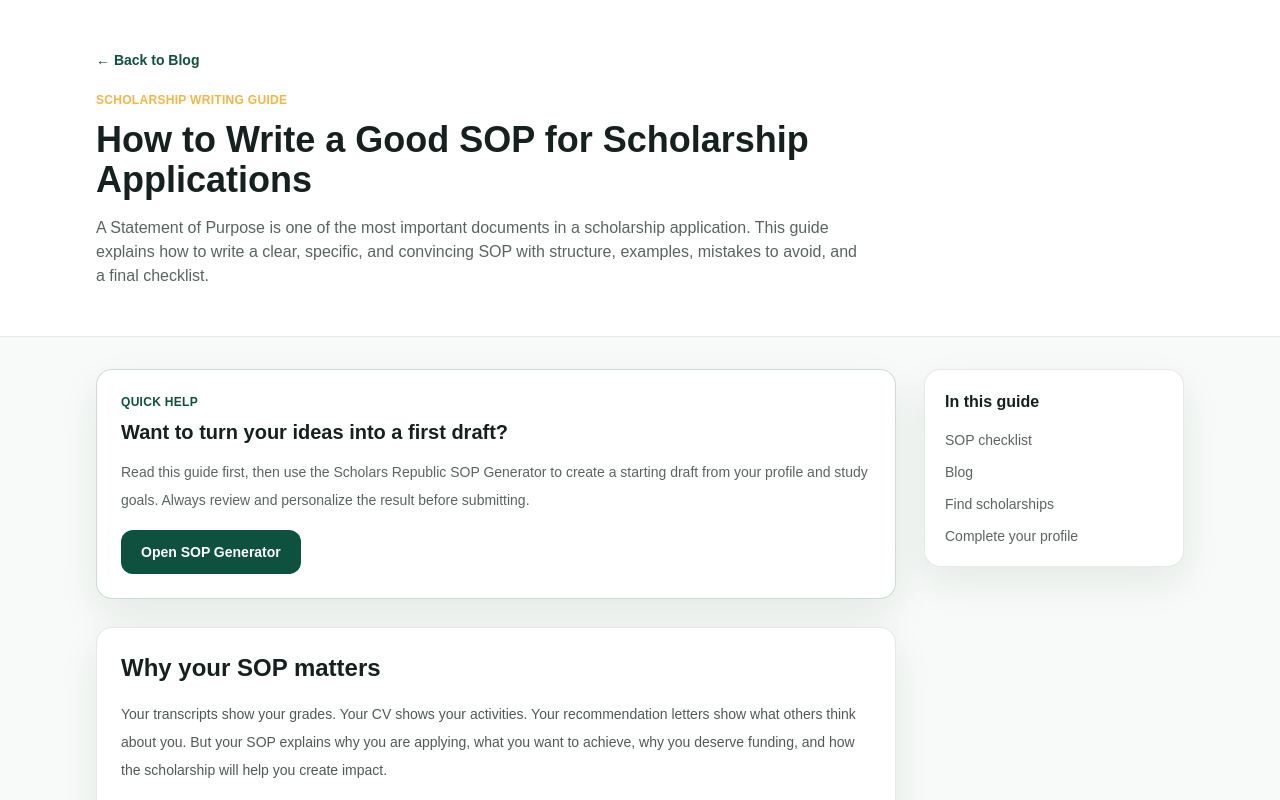
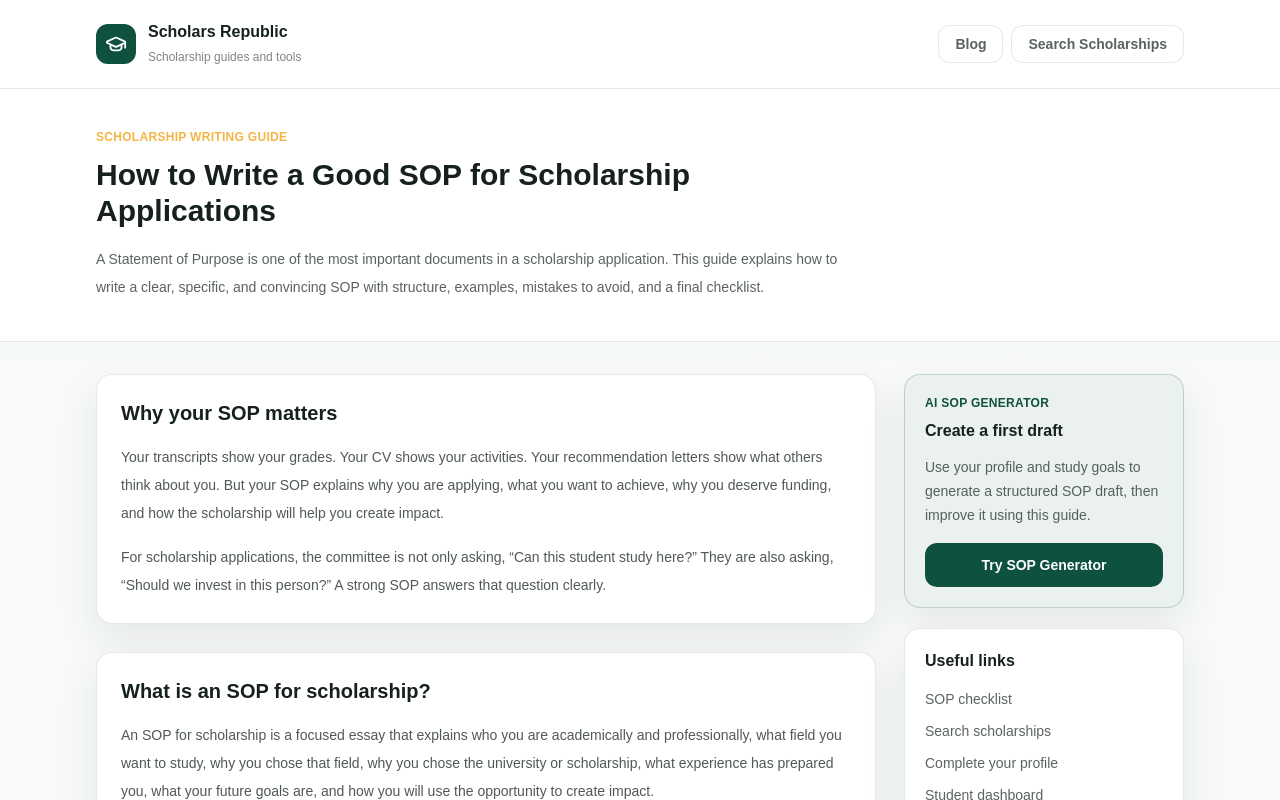
Before and after one commit to asmatkhan925/scholarsrepublic, a Next.js app in the folder frontend/: page /guides/how-to-write-sop-for-scholarship in a window 1280 px wide. Shown: the top 800 px of the page. Built offline with nearby package versions, Linux system fonts and the light colour scheme; no server answers.

Commit message:
Polish SOP guide layout and sidebar

```diff
--- a/frontend/src/app/guides/how-to-write-sop-for-scholarship/page.tsx
+++ b/frontend/src/app/guides/how-to-write-sop-for-scholarship/page.tsx
@@ -1,4 +1,6 @@
 import Link from "next/link";
+import type { ReactNode } from "react";
+import { GraduationCap } from "lucide-react";
 
 export const metadata = {
   title: "How to Write a Good SOP for Scholarships | Scholars Republic",
@@ -118,14 +120,14 @@ function Section({
 }: {
   id?: string;
   title: string;
-  children: React.ReactNode;
+  children: ReactNode;
 }) {
   return (
     <section
       id={id}
       className="rounded-2xl border border-ink/10 bg-white p-5 shadow-soft md:p-6"
     >
-      <h2 className="text-xl font-bold text-ink md:text-2xl">{title}</h2>
+      <h2 className="text-xl font-bold text-ink">{title}</h2>
       <div className="mt-4 text-sm leading-7 text-ink/75">{children}</div>
     </section>
   );
@@ -133,26 +135,54 @@ function Section({
 
 export default function SOPGuidePage() {
   return (
-    <main className="bg-cream/40">
+    <main className="min-h-screen bg-cream/40">
       <section className="border-b border-ink/10 bg-white">
-        <div className="mx-auto max-w-6xl px-5 py-10 md:px-8 md:py-12">
-          <div className="max-w-3xl">
-            <Link
-              href="/blog"
-              className="text-sm font-semibold text-pine hover:underline"
-            >
-              ← Back to Blog
+        <div className="mx-auto max-w-6xl px-5 py-5 md:px-8">
+          <div className="flex flex-col gap-4 md:flex-row md:items-center md:justify-between">
+            <Link href="/" className="flex items-center gap-3 text-ink">
+              <span className="flex h-10 w-10 items-center justify-center rounded-xl bg-pine text-white">
+                <GraduationCap size={22} aria-hidden="true" />
+              </span>
+              <span>
+                <span className="block text-base font-bold">
+                  Scholars Republic
+                </span>
+                <span className="text-xs text-ink/55">
+                  Scholarship guides and tools
+                </span>
+              </span>
             </Link>
 
-            <p className="mt-5 text-xs font-semibold uppercase tracking-wide text-saffron">
+            <div className="flex flex-wrap gap-2 text-sm font-semibold">
+              <Link
+                href="/blog"
+                className="rounded-xl border border-ink/10 bg-white px-4 py-2 text-ink/70 transition hover:bg-ink/5 hover:text-ink"
+              >
+                Blog
+              </Link>
+              <Link
+                href="/scholarships"
+                className="rounded-xl border border-ink/10 bg-white px-4 py-2 text-ink/70 transition hover:bg-ink/5 hover:text-ink"
+              >
+                Search Scholarships
+              </Link>
+            </div>
+          </div>
+        </div>
+      </section>
+
+      <section className="border-b border-ink/10 bg-white">
+        <div className="mx-auto max-w-6xl px-5 py-8 md:px-8 md:py-10">
+          <div className="max-w-3xl">
+            <p className="text-xs font-semibold uppercase tracking-wide text-saffron">
               Scholarship Writing Guide
             </p>
 
-            <h1 className="mt-3 text-3xl font-bold leading-tight text-ink md:text-4xl">
+            <h1 className="mt-3 text-2xl font-bold leading-tight text-ink md:text-3xl">
               How to Write a Good SOP for Scholarship Applications
             </h1>
 
-            <p className="mt-4 text-sm leading-7 text-ink/70 md:text-base">
+            <p className="mt-4 text-sm leading-7 text-ink/70">
               A Statement of Purpose is one of the most important documents in a
               scholarship application. This guide explains how to write a clear,
               specific, and convincing SOP with structure, examples, mistakes to
@@ -162,28 +192,8 @@ export default function SOPGuidePage() {
         </div>
       </section>
 
-      <div className="mx-auto grid max-w-6xl gap-7 px-5 py-8 md:px-8 lg:grid-cols-[minmax(0,1fr)_260px]">
+      <div className="mx-auto grid max-w-6xl gap-7 px-5 py-8 md:px-8 lg:grid-cols-[minmax(0,1fr)_280px]">
         <article className="space-y-7">
-          <section className="rounded-2xl border border-pine/20 bg-white p-5 shadow-soft md:p-6">
-            <p className="text-xs font-semibold uppercase tracking-wide text-pine">
-              Quick help
-            </p>
-            <h2 className="mt-2 text-xl font-bold text-ink">
-              Want to turn your ideas into a first draft?
-            </h2>
-            <p className="mt-3 text-sm leading-7 text-ink/70">
-              Read this guide first, then use the Scholars Republic SOP
-              Generator to create a starting draft from your profile and study
-              goals. Always review and personalize the result before submitting.
-            </p>
-            <Link
-              href="/dashboard/ai/sop"
-              className="mt-4 inline-flex rounded-xl bg-pine px-5 py-3 text-sm font-semibold text-white transition hover:bg-pine/90"
-            >
-              Open SOP Generator
-            </Link>
-          </section>
-
           <Section title="Why your SOP matters">
             <p>
               Your transcripts show your grades. Your CV shows your activities.
@@ -416,6 +426,27 @@ export default function SOPGuidePage() {
             </p>
           </Section>
 
+          <section className="rounded-2xl border border-pine/20 bg-gradient-to-r from-pine/10 via-white to-saffron/10 p-5 shadow-soft md:p-6">
+            <p className="text-xs font-semibold uppercase tracking-wide text-pine">
+              Scholars Republic AI Tool
+            </p>
+            <h2 className="mt-2 text-xl font-bold text-ink">
+              Ready to create your SOP draft?
+            </h2>
+            <p className="mt-3 text-sm leading-7 text-ink/70">
+              After reading this guide, use the Scholars Republic SOP Generator
+              to create a first draft from your profile, target scholarship,
+              field of study, and future goals. Use it as a starting point, then
+              personalize and verify every detail before submission.
+            </p>
+            <Link
+              href="/dashboard/ai/sop"
+              className="mt-4 inline-flex rounded-xl bg-pine px-5 py-3 text-sm font-semibold text-white transition hover:bg-pine/90"
+            >
+              Open SOP Generator
+            </Link>
+          </section>
+
           <Section title="Further reading">
             <ul className="space-y-3">
               <li>
@@ -463,20 +494,42 @@ export default function SOPGuidePage() {
         </article>
 
         <aside className="space-y-5 lg:sticky lg:top-6 lg:self-start">
+          <div className="rounded-2xl border border-pine/20 bg-pine/5 p-5 shadow-soft">
+            <p className="text-xs font-semibold uppercase tracking-wide text-pine">
+              AI SOP Generator
+            </p>
+            <h2 className="mt-2 text-base font-bold text-ink">
+              Create a first draft
+            </h2>
+            <p className="mt-3 text-sm leading-6 text-ink/70">
+              Use your profile and study goals to generate a structured SOP
+              draft, then improve it using this guide.
+            </p>
+            <Link
+              href="/dashboard/ai/sop"
+              className="mt-4 inline-flex w-full items-center justify-center rounded-xl bg-pine px-4 py-3 text-sm font-semibold text-white transition hover:bg-pine/90"
+            >
+              Try SOP Generator
+            </Link>
+          </div>
+
           <div className="rounded-2xl border border-ink/10 bg-white p-5 shadow-soft">
-            <h2 className="text-base font-bold text-ink">In this guide</h2>
+            <h2 className="text-base font-bold text-ink">Useful links</h2>
             <nav className="mt-4 grid gap-3 text-sm text-ink/70">
               <a href="#sop-checklist" className="hover:text-pine">
                 SOP checklist
               </a>
-              <Link href="/blog" className="hover:text-pine">
-                Blog
-              </Link>
               <Link href="/scholarships" className="hover:text-pine">
-                Find scholarships
+                Search scholarships
               </Link>
               <Link href="/dashboard/profile" className="hover:text-pine">
                 Complete your profile
+              </Link>
+              <Link href="/dashboard" className="hover:text-pine">
+                Student dashboard
+              </Link>
+              <Link href="/blog" className="hover:text-pine">
+                Blog
               </Link>
             </nav>
           </div>
```
